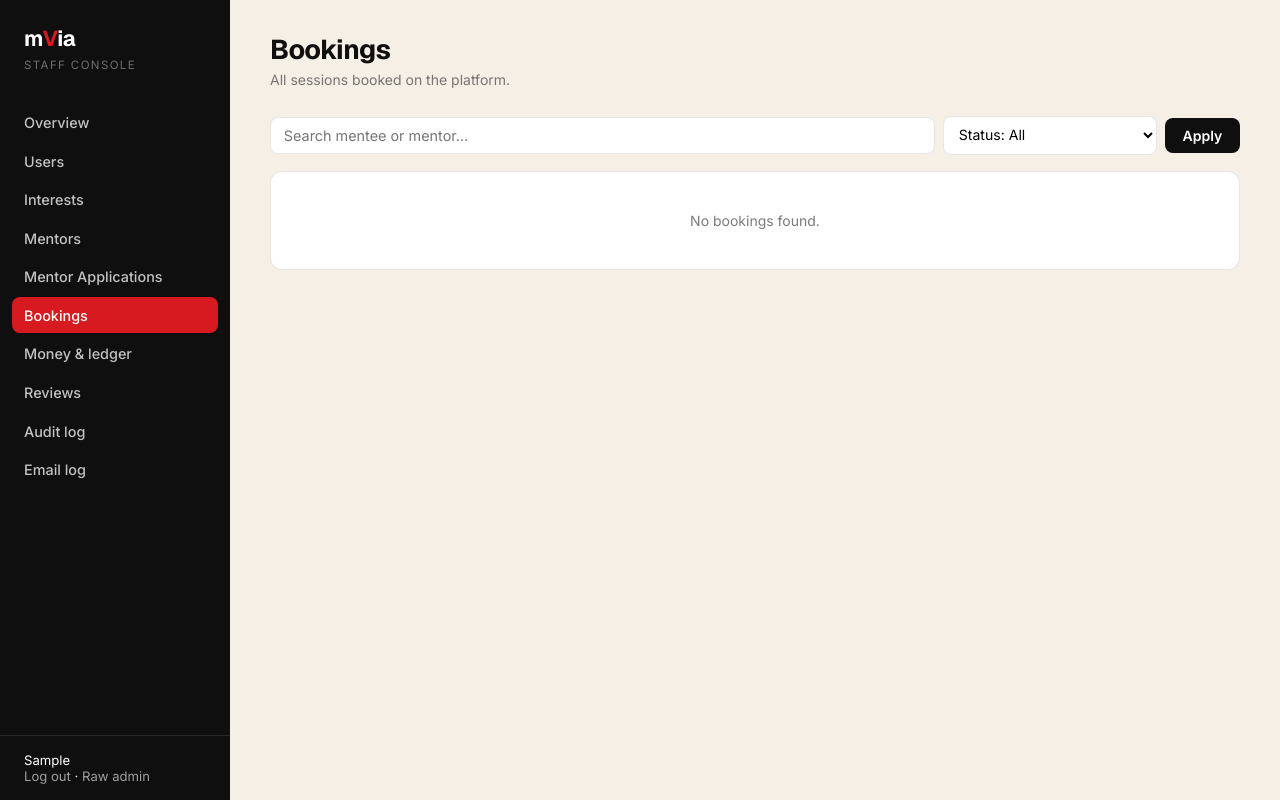
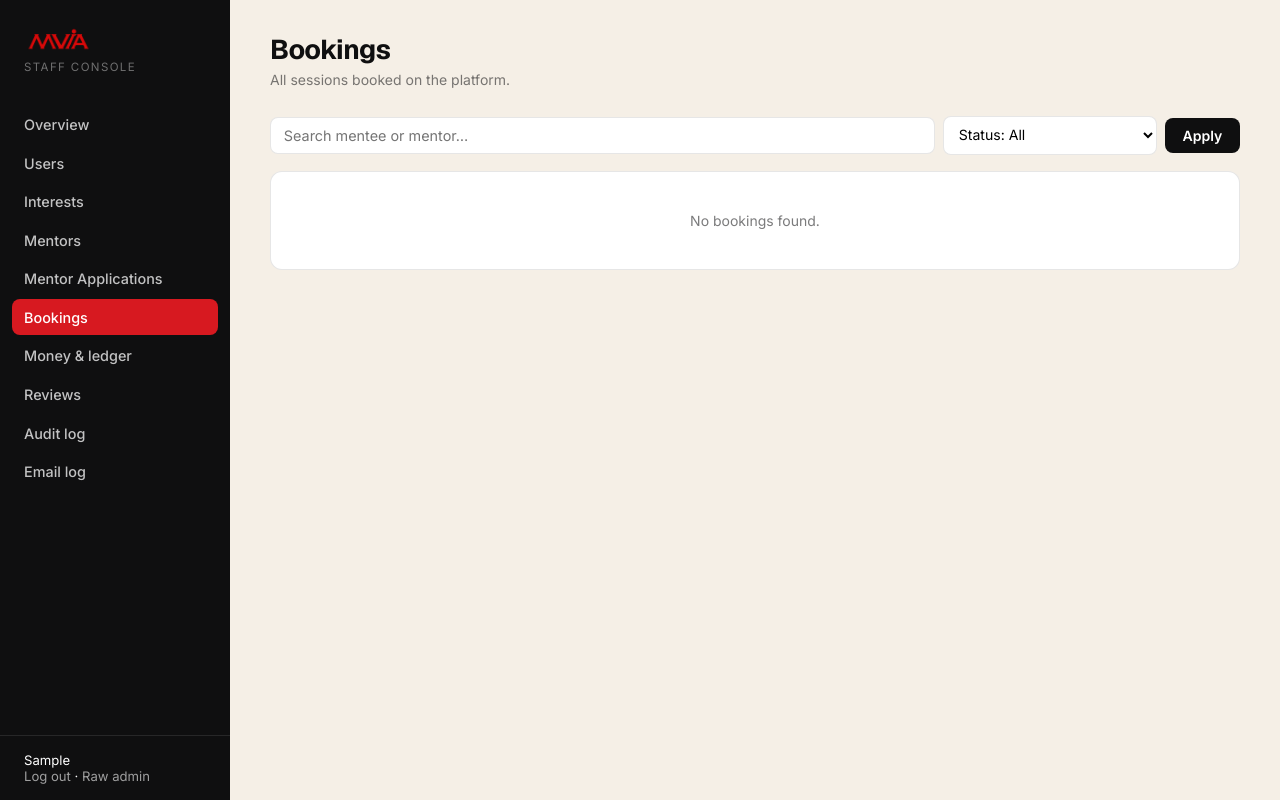
Before and after one commit to mentorvia/mvia, a Django app: page /staff/bookings/ in a window 1280 px wide. Run offline with Django 5.2, Linux system fonts and the light colour scheme; the visitor is signed in with stand-in values (Sample User, id 1); data that the repository does not hold is empty.

Commit message:
Update base_admin.html

```diff
--- a/templates/dashboard/base_admin.html
+++ b/templates/dashboard/base_admin.html
@@ -1,3 +1,4 @@
+{% load static %}
 <!DOCTYPE html>
 <html lang="en">
 <head>
@@ -103,7 +104,7 @@
 <body>
   <aside>
     <div>
-      <div class="brand">m<span>V</span>ia</div>
+      <div class="brand"><img src="{% static 'images/logo.png' %}" alt="mVia" style="height:30px; width:auto; display:block;"></div>
       <div class="role">Staff console</div>
     </div>
     <nav>
```
